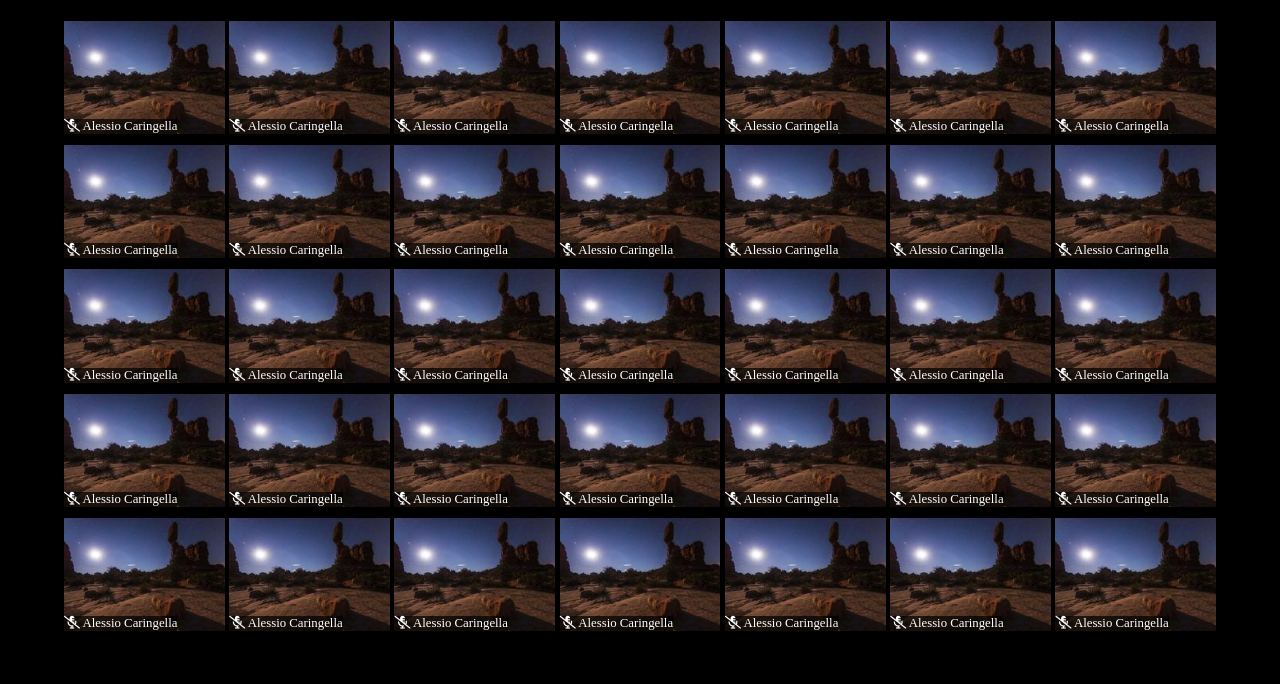
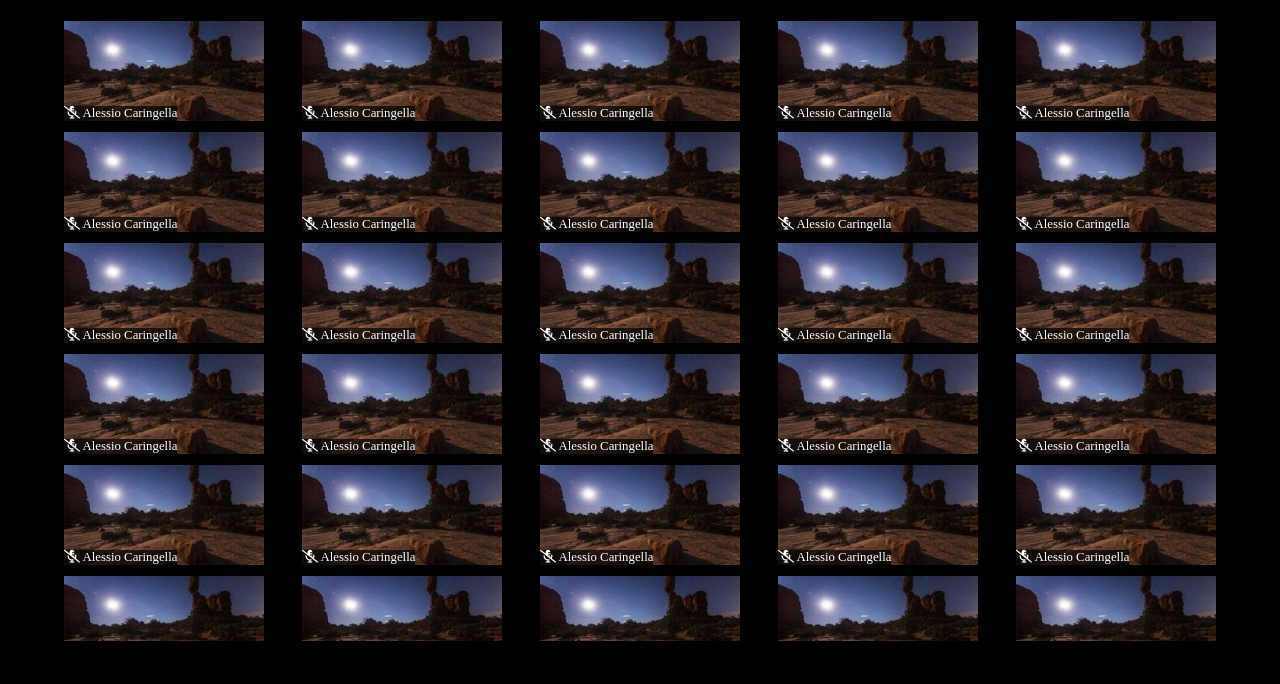
Before and after one commit to Alecaring/html-css-zoom, a plain HTML site: page index.html in a window 1280 px wide. Shown: the part 49-733 px from the top of the page. Drawn offline with Linux system fonts and the light colour scheme.

Commit message:
feat: added overflow opt

```diff
--- a/css/style.css
+++ b/css/style.css
@@ -90,6 +90,9 @@ button{
 
 
 
+
+
+
 .main-container{
     width: 100%;
     height: 100vh;
@@ -99,6 +102,7 @@ button{
     width: 90%;
     height: calc(100% - 80px - 100px);
     margin-bottom: 40px;
+    overflow: auto;
 }
 .flex-container{
     display: flex;
@@ -114,7 +118,8 @@ button{
 .user{
     position: relative;
     width: calc(100% / 7 - 4px);
-    height: auto;
+    min-width: 200px;
+    min-height: 100px;
     margin-bottom: 10px;
     background-image: url(../img/zoom\ img.jpeg);
     background-position: center;
```
